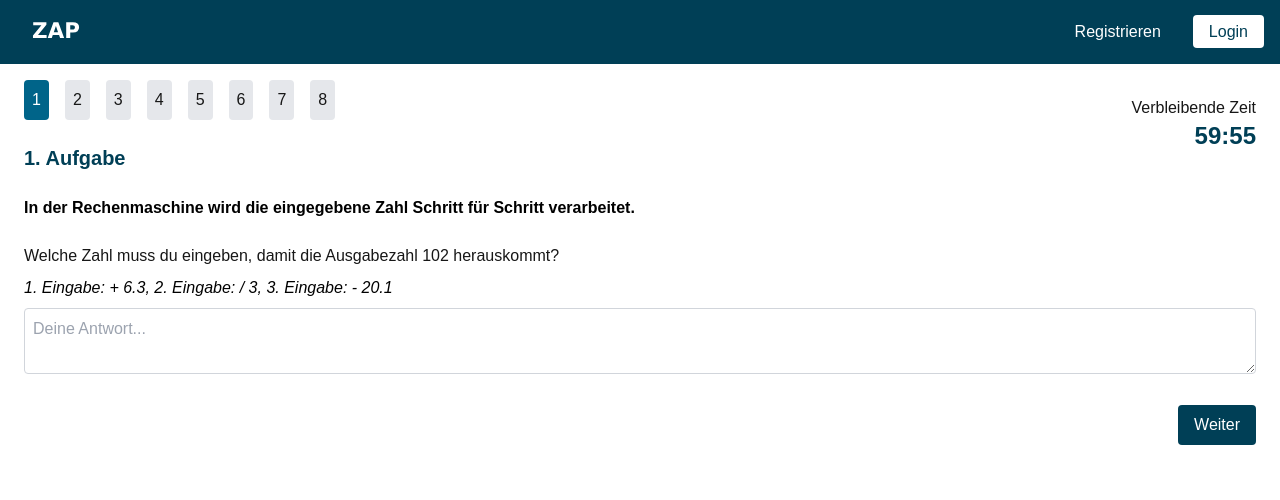
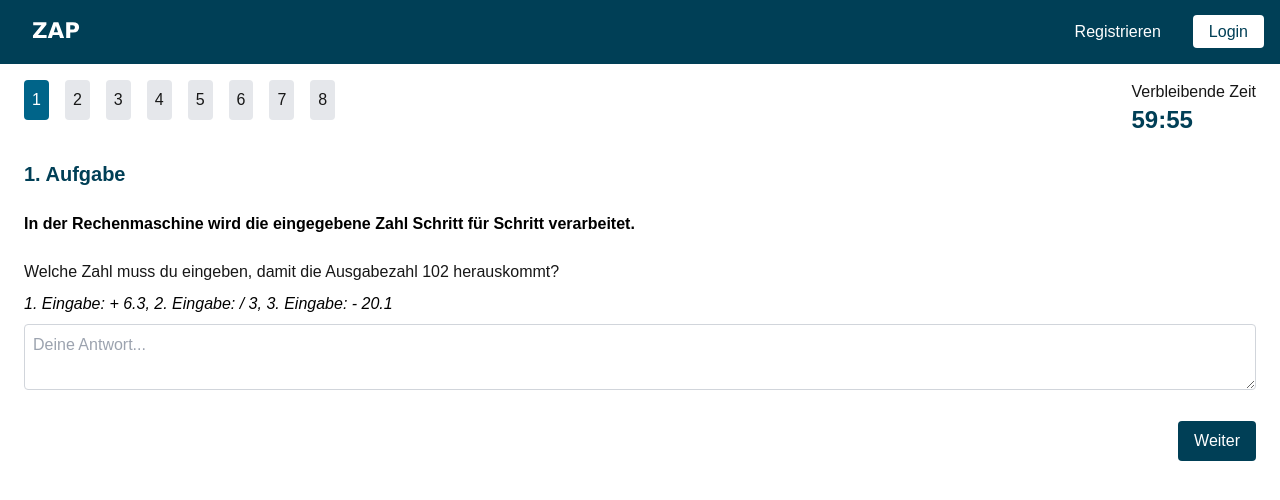
Before and after one commit to FabioBurri/vorbereitung-zap, a Next.js app: page /pruefung/start in a window 1280 px wide. Shown: the top 500 px of the page. Built offline with nearby package versions, Linux system fonts and the light colour scheme; no server answers.

Commit message:
Optimizing Timer for smaller Screens

```diff
--- a/app/pruefung/start/page.js
+++ b/app/pruefung/start/page.js
@@ -163,18 +163,8 @@ export default function ExamPage() {
 
   return (
     <div className="min-h-screen p-6 pt-20">
-      {/* Timer */}
-      <div className="relative">
-        <div className="absolute top-0 right-0 mt-4">
-          <div className="text-right">
-            <p className="text-black-500">Verbleibende Zeit</p>
-            <p className="text-2xl font-bold text-[#003f56]">{formatTime(timer)}</p>
-          </div>
-        </div>
-      </div>
-
-      {/* Auflistung der Aufgaben */}
-      <div className="mb-6 flex space-x-4 overflow-x-auto">
+      <div className="flex flex-col md:flex-row md:justify-between mb-6 items-start">
+        <div className="flex space-x-4 overflow-x-auto mb-4 md:mb-0 md:mr-6">
           {tasks.map((task, index) => {
             const isCurrentTask = currentTask === index;
             const isAnswered = task.questions.every((q) => answers[q.id]);
@@ -185,9 +175,13 @@ export default function ExamPage() {
                   await saveAnswersForTask();
                   setCurrentTask(index);
                 }}
-              className={`p-2 rounded ${isCurrentTask ? 'bg-[#006489] text-white' : ''} ${
+                className={`p-2 rounded ${
+                  isCurrentTask ? 'bg-[#006489] text-white' : ''
+                } ${
                   isAnswered && !isCurrentTask ? 'bg-[#003f56] text-white' : ''
-              } ${!isAnswered && !isCurrentTask ? 'bg-gray-200' : ''} hover:bg-[#006489] transition-colors`}
+                } ${
+                  !isAnswered && !isCurrentTask ? 'bg-gray-200' : ''
+                } hover:bg-[#006489] transition-colors`}
               >
                 {index + 1}
               </button>
@@ -195,10 +189,21 @@ export default function ExamPage() {
           })}
         </div>
 
+        {/* Timer */}
+        <div>
+          <p className="text-black-500">Verbleibende Zeit</p>
+          <p className="text-2xl font-bold text-[#003f56]">{formatTime(timer)}</p>
+        </div>
+      </div>
+
       {tasks[currentTask] && (
         <div className="mb-4">
-          <h2 className="text-xl font-bold text-[#003f56] mb-6">{tasks[currentTask].title}</h2>
-          <h3 className="text-black font-semibold mb-6">{tasks[currentTask].subtitle}</h3>
+          <h2 className="text-xl font-bold text-[#003f56] mb-6">
+            {tasks[currentTask].title}
+          </h2>
+          <h3 className="text-black font-semibold mb-6">
+            {tasks[currentTask].subtitle}
+          </h3>
 
           {/* Bilder für Aufgaben 7 und 8 */}
           {tasks[currentTask].task_id === 'task_7' && (
@@ -226,7 +231,11 @@ export default function ExamPage() {
           {tasks[currentTask].questions.map((question) => (
             <div key={question.id} className="mb-6">
               <p className="text-base font-normal mb-2">{question.question}</p>
-              {question.formula && <p className="text-base italic text-black mb-2">{question.formula}</p>}
+              {question.formula && (
+                <p className="text-base italic text-black mb-2">
+                  {question.formula}
+                </p>
+              )}
               <textarea
                 className="w-full p-2 border border-gray-300 rounded"
                 rows="2"
@@ -239,7 +248,7 @@ export default function ExamPage() {
         </div>
       )}
 
-      {/* Navigation innerhalb der Aufgaben*/}
+      {/* Navigation innerhalb der Aufgaben */}
       <div className="flex justify-between">
         <div className="w-1/2">
           {currentTask > 0 ? (
```
Lines whose indentation alone changed are shown as unchanged.
